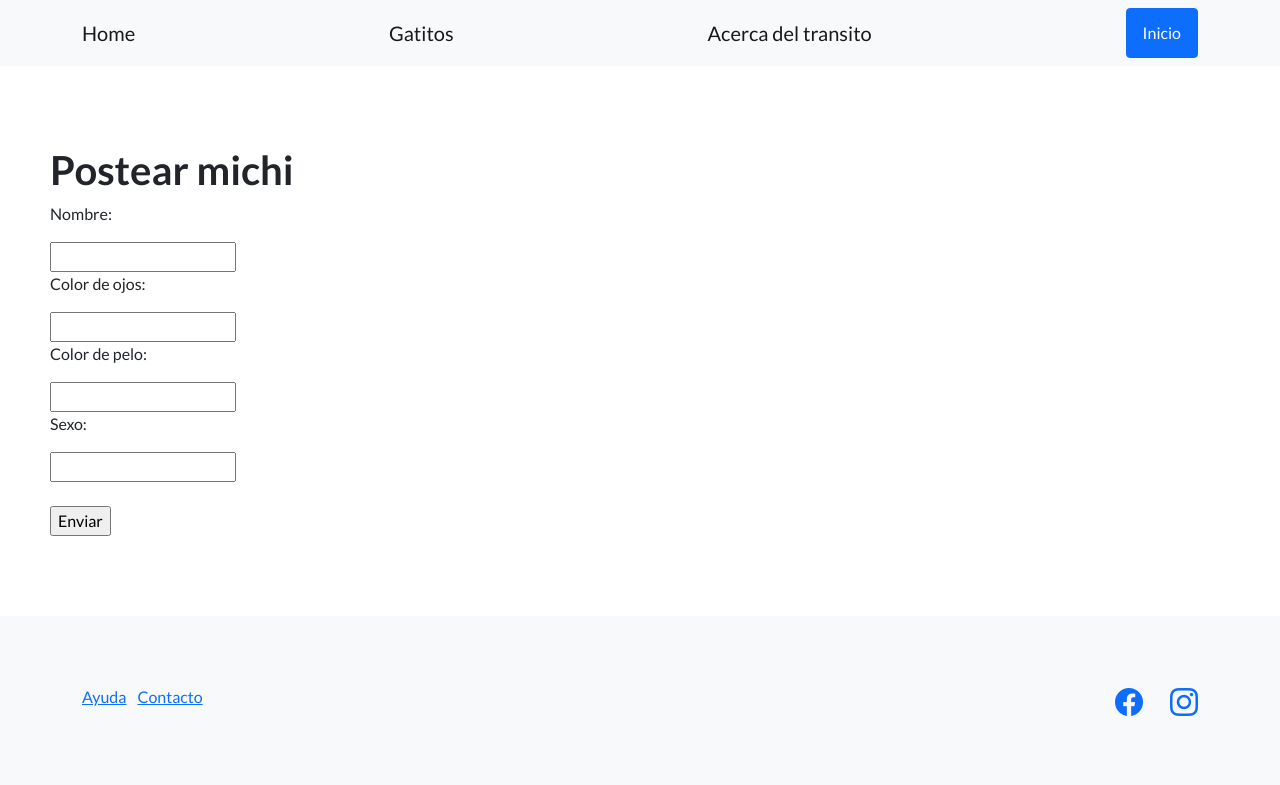
After one commit to ntaborda93/tercera_pre_entrega_Taborda, a Django app: page /Portfolio/form-gato/ in a window 1280 px wide. The commit adds this page. Shown: the top 785 px of the page. Run offline with Django 4.2, Linux system fonts and the light colour scheme; some libraries are stand-ins or nearby versions.

Commit message:
se actualiza la bbdd, formularios y models

```diff
--- /dev/null
+++ b/Portfolio/Templates/Portfolio/formulario_gato.html
@@ -0,0 +1,24 @@
+{% extends "Portfolio/Base.html" %}
+
+{%block titulo %}
+<title>Gatitos en busqueda de hogar</title>
+{%endblock titulo %}
+
+{% block contenido %}
+<h1>Postear michi</h1>
+<form action="{% url 'crear_gatos' %}" method="POST">
+    {% csrf_token %}
+    <p>Nombre:</p>
+    <input type="text" name="nombre_gato">
+    <p>Color de ojos:</p>
+    <input type="text" name="color_de_ojos_gato">
+    <br>
+    <p>Color de pelo:</p>
+    <input type="text" name="color_pelaje_gato">
+    <p>Sexo:</p>
+    <input type="text" name="genero_gato">
+    <br>
+    <br>
+    <input type="submit" value="Enviar" />
+</form>
+{% endblock contenido %}
--- a/Portfolio/Templates/Portfolio/lista_gatito.html
+++ b/Portfolio/Templates/Portfolio/lista_gatito.html
@@ -11,4 +11,5 @@
   <li>{{ cat.nombre }}, {{ cat.genero }}, {{ cat.color_pelaje }}</li>
 {% endfor %}
 </ul>
+<a href="{%url "crear_gatos" %}"><h5>Postear Michi</h5></a>
 {% endblock contenido %}
--- a/Portfolio/admin.py
+++ b/Portfolio/admin.py
@@ -1,9 +1,8 @@
 from django.contrib import admin
-from Portfolio.models import Gato, transito, adopcion, entrega
+from Portfolio.models import Gato, transito, adopcion
 
 
 admin.site.register(Gato)
 admin.site.register(transito)
 admin.site.register(adopcion)
-admin.site.register(entrega)
 # Register your models here.
--- a/Portfolio/models.py
+++ b/Portfolio/models.py
@@ -3,7 +3,6 @@ from django.db import models
 class Gato(models.Model):
     nombre = models.CharField(max_length=64)
     color_de_ojos = models.CharField(max_length=64)
-    fecha_aprox_nacimiento = models.DateField(null=True)
     color_pelaje =  models.CharField(max_length=64)
     genero = models.CharField(max_length=64)
 
@@ -32,8 +31,3 @@ class adopcion(models.Model):
     localidad = models.CharField(max_length=256)
     tipo_vivienda = models.CharField(max_length=256)
     cantidad_mascotas = models.IntegerField()
-
-class entrega(models.Model):
-    nombre = models.CharField(max_length=256)
-    fecha_entrega = models.DateTimeField()
-    esta_aprobado = models.BooleanField(default=False)
--- a/Portfolio/urls.py
+++ b/Portfolio/urls.py
@@ -1,7 +1,7 @@
 from django.urls import path
 from django.contrib import admin
 
-from Portfolio.views import (Inicio, listar_gato, listar_transito,contacto,crear_transito, buscar_transito)
+from Portfolio.views import (Inicio, listar_gato, listar_transito,contacto,crear_transito, buscar_transito,crear_gato)
 
 
 urlpatterns = [
@@ -11,5 +11,6 @@ urlpatterns = [
     path('contactanos/', contacto, name="contacto"),
     path('admin/', admin.site.urls),
     path('form-transito/',crear_transito, name="crear_transitos"),
-    path('buscar-transito/', buscar_transito, name="buscar_transito")
+    path('buscar-transito/', buscar_transito, name="buscar_transito"),
+    path('form-gato/',crear_gato, name="crear_gatos")
 ]
--- a/Portfolio/views.py
+++ b/Portfolio/views.py
@@ -5,7 +5,6 @@ from django.urls import reverse
 from django.http import HttpResponse
 
 from Portfolio.models import Gato, transito
-
 
 def Inicio(request):
     return render(
@@ -65,3 +64,15 @@ def buscar_transito(request):
             template_name='Portfolio/lista_transito.html',
             context=contexto,
         )
+
+def crear_gato(request):
+    if request.method=="POST":
+        data=request.POST
+        gato=Gato(nombre=data["nombre_gato"],color_de_ojos=data["color_de_ojos_gato"],color_pelaje=data["color_pelaje_gato"],genero=data["genero_gato"])
+        gato.save()
+        return redirect(reverse("listar_gatos"))
+    else:
+        return render (
+            request=request,
+            template_name='Portfolio/formulario_gato.html'
+            )
```
Also changed, not shown: Portfolio/migrations/0002_delete_entrega_remove_gato_fecha_aprox_nacimiento.py (added), db.sqlite3.
